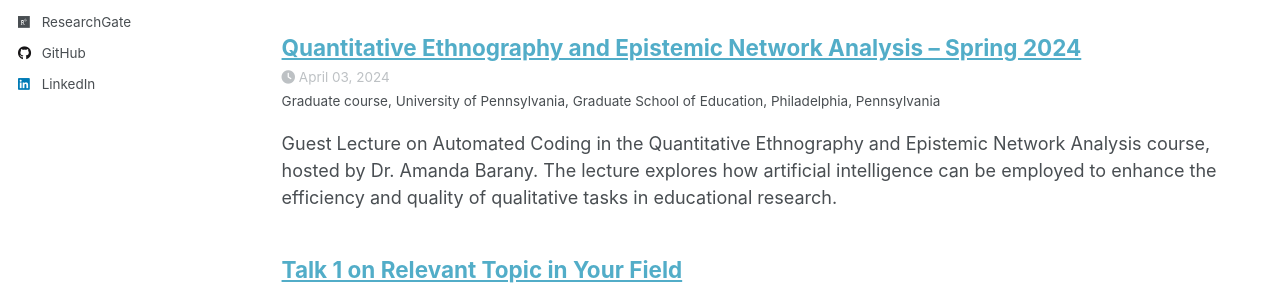
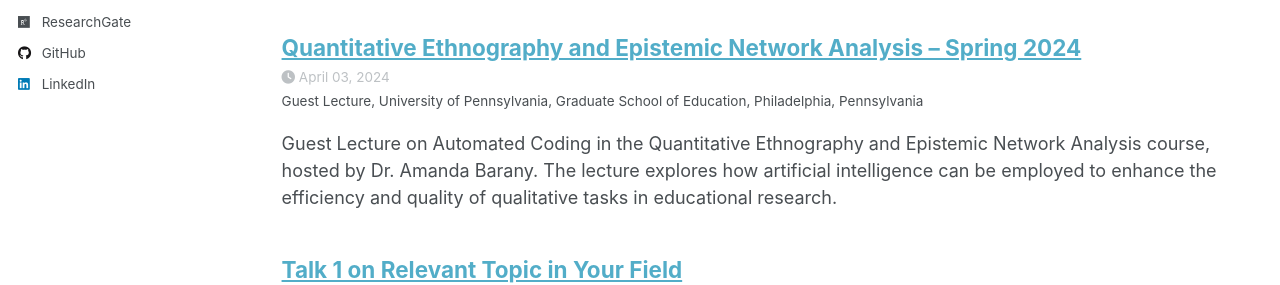
Before and after one commit to afzambrano/afzambrano.github.io, a Jekyll site: the page built from _pages/talks.html, in a window 1280 px wide and 1398 px high. Shown: the part 580-865 px from the top of the window. Built offline with Jekyll 4.4.1, drawn with Linux system fonts in a browser that asks for light colours; some web fonts are replaced; a script that is not in the unit is left out.

Commit message:
Update 2024-automated-coding.md

```diff
--- a/_talks/2024-automated-coding.md
+++ b/_talks/2024-automated-coding.md
@@ -1,8 +1,8 @@
 ---
 title: "Quantitative Ethnography and Epistemic Network Analysis -- Spring 2024"
-collection: teaching
-type: "Graduate course"
-permalink: /teaching/2024-automated-coding
+collection: talks
+type: "Guest Lecture"
+permalink: /talks/2024-automated-coding
 venue: "University of Pennsylvania, Graduate School of Education"
 date: 2024-04-03
 location: "Philadelphia, Pennsylvania"
```
